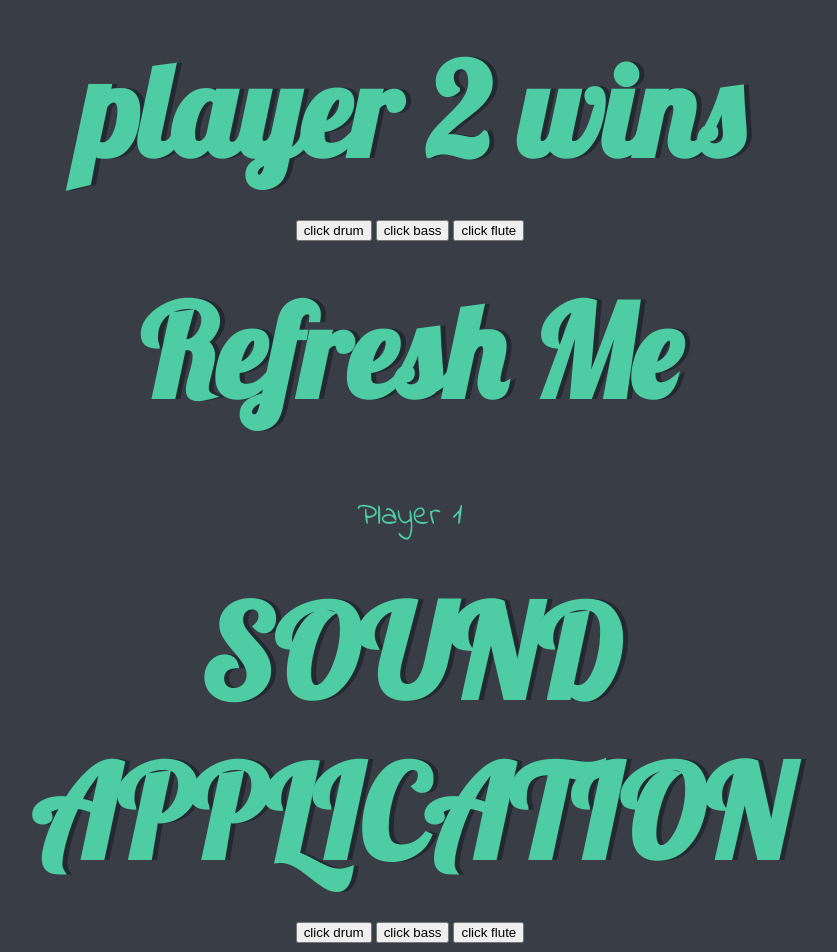
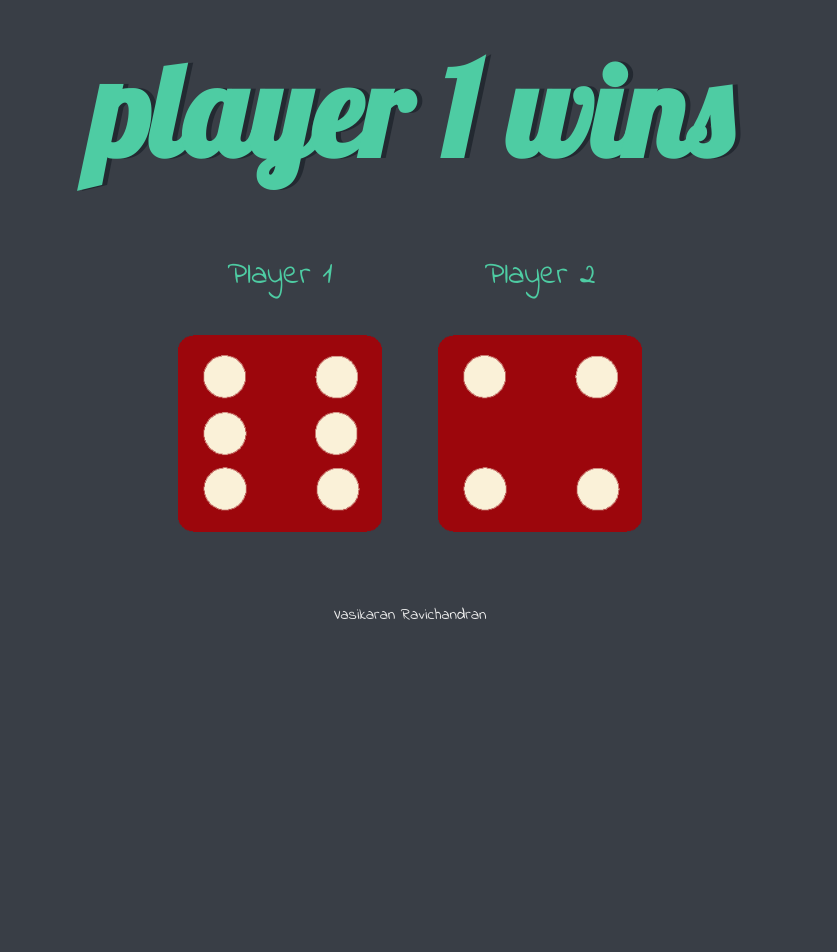
Before and after one commit to VasikaranR/frontend-, a plain HTML site: page dice./index.html in a window 1280 px wide. Shown: the top 952 px of the page, without its empty margins (230-1067 px from the left). After the commit the page ends 800 px from the top, so only its background shows below. Drawn offline with Linux system fonts and the light colour scheme.

Commit message:
Update index.html

```diff
--- a/dice./index.html
+++ b/dice./index.html
@@ -10,49 +10,11 @@
   </head>
   <body>
 
-    <div class="container"><!DOCTYPE html>
-<html lang="en">
-<head>
-    <meta charset="UTF-8">
-    <meta http-equiv="X-UA-Compatible" content="IE=edge">
-    <meta name="viewport" content="width=device-width, initial-scale=1.0">
-    <title>drum application</title>
-    <link rel="stylesheet" href="styles.css">
-</head>
-<body>
-    <div class="sound">
-    <h1 id="title">SOUND APPLICATION </h1>
-    <button class="drum">click drum </button>
-    <button class="drum">click bass</button>
-    <button class="drum">click flute </button>
-
-    </div>
-<script src="index.js" charset="utf-8"></script>
-</body>
-</html>
+    <div class="container">
       <h1>Refresh Me</h1>
 
       <div class="dice">
-        <p>Player 1</p><!DOCTYPE html>
-<html lang="en">
-<head>
-    <meta charset="UTF-8">
-    <meta http-equiv="X-UA-Compatible" content="IE=edge">
-    <meta name="viewport" content="width=device-width, initial-scale=1.0">
-    <title>drum application</title>
-    <link rel="stylesheet" href="styles.css">
-</head>
-<body>
-    <div class="sound">
-    <h1 id="title">SOUND APPLICATION </h1>
-    <button class="drum">click drum </button>
-    <button class="drum">click bass</button>
-    <button class="drum">click flute </button>
-
-    </div>
-<script src="index.js" charset="utf-8"></script>
-</body>
-</html>
+        <p>Player 1</p>
         <img class="img1" src="dice6.png">
       </div>
 
```
